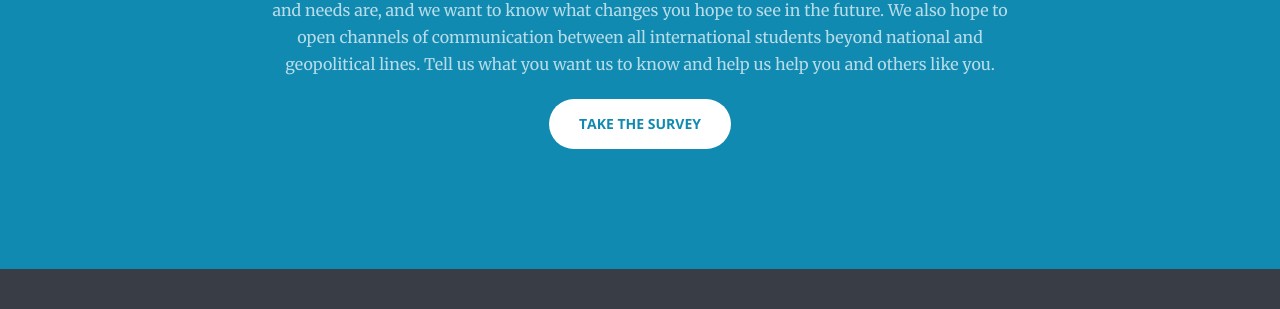
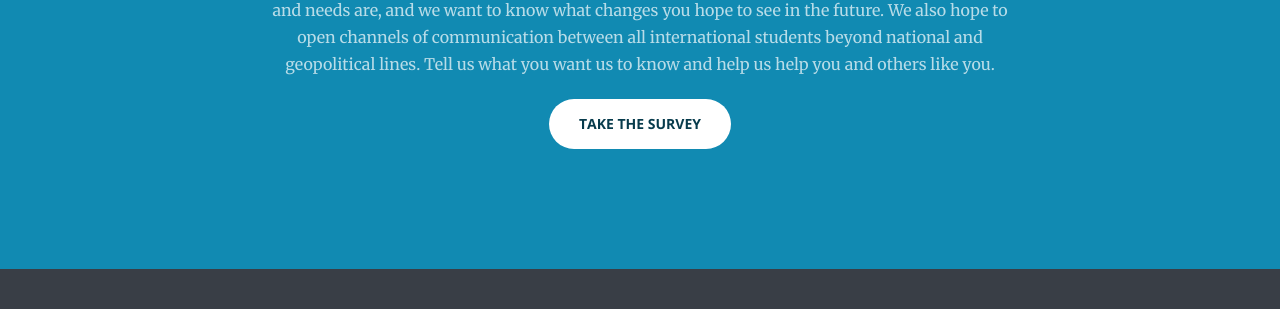
Before and after one commit to visionary-futures-collective/international-students, a Jekyll site: the page built from index.html, in a window 1280 px wide and 900 px high, scrolled down 1942 px. Shown: the part 141-450 px from the top of the window. Built offline with Jekyll 4.4.1, drawn with Linux system fonts in a browser that asks for light colours.

Commit message:
primary link color

```diff
--- a/_sass/_base.scss
+++ b/_sass/_base.scss
@@ -45,10 +45,10 @@ p {
 .bg-primary {
     background-color: $theme-primary;
     a {
-        color: #118ab2;
+        color: #073b4c;
         &:hover,
         &:focus {
-            color: darken(#118ab2, 10%);
+            color: darken(#073b4c, 10%);
             }
     }
 }
```
